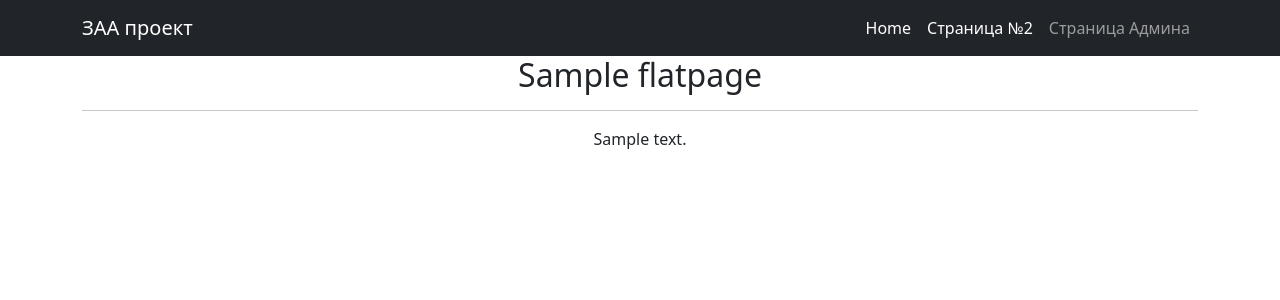
After one commit to ZakharovAlexA/ZAA_django, a Django app: template templates/flatpages/page_for_admin.html in a window 1280 px wide. The commit adds this page. Shown: the top 300 px of the page. Run offline with Django 3.2, Linux system fonts and the light colour scheme; the template is opened without the code that fills it: most values are stand-ins (such as "Sample title", 1, 10 or a date in 2020); some libraries are stand-ins or nearby versions.

Commit message:
make changes for homework

```diff
--- a/ZAA_django/urls.py
+++ b/ZAA_django/urls.py
@@ -18,5 +18,5 @@ from django.urls import path, include
 
 urlpatterns = [
     path('admin/', admin.site.urls),
-    path('pages/', include('django.contrib.flatpages.urls')),
+    path('/', include('django.contrib.flatpages.urls')),
 ]
--- a/templates/flatpages/default.html
+++ b/templates/flatpages/default.html
@@ -20,8 +20,9 @@
                 <button class="navbar-toggler" type="button" data-bs-toggle="collapse" data-bs-target="#navbarSupportedContent" aria-controls="navbarSupportedContent" aria-expanded="false" aria-label="Toggle navigation"><span class="navbar-toggler-icon"></span></button>
                 <div class="collapse navbar-collapse" id="navbarSupportedContent">
                     <ul class="navbar-nav ms-auto mb-2 mb-lg-0">
-                        <li class="nav-item"><a class="nav-link active" aria-current="page" href="/about/">About</a></li>
-                        <li class="nav-item"><a class="nav-link" href="/contacts/">Contacts</a></li>
+                        <li class="nav-item"><a class="nav-link active" aria-current="page" href="/">Home</a></li>
+                        <li class="nav-item"><a class="nav-link active" aria-current="page" href="/page2/">Страница №2</a></li>
+                        <li class="nav-item"><a class="nav-link" href="/page_for_admin/">Страница Админа</a></li>
                     </ul>
                 </div>
             </div>
@@ -31,6 +32,7 @@
    <div class="row">
        <div class="col-lg-12 text-center">
            {% block content %}
+           {{ flatpage.content }} <br>
            {{ flatpage.content }}
            {% endblock content %}
        </div>
--- a/templates/flatpages/contact_page.html
+++ b/templates/flatpages/page2.html
@@ -7,6 +7,5 @@
 {% block content %}
     <h2>{{ flatpage.title }}</h2>
     <hr>
-    <h3>Наши контакты:</h3>
     {{ flatpage.content }}
 {% endblock content %}
--- /dev/null
+++ b/templates/flatpages/page_for_admin.html
@@ -0,0 +1,11 @@
+{% extends 'flatpages/default.html' %}
+
+{% block title %}
+{{ flatpage.title }}
+{% endblock title %}
+
+{% block content %}
+    <h2>{{ flatpage.title }}</h2>
+    <hr>
+    {{ flatpage.content }}
+{% endblock content %}
```
Also changed, not shown: db.sqlite3.
